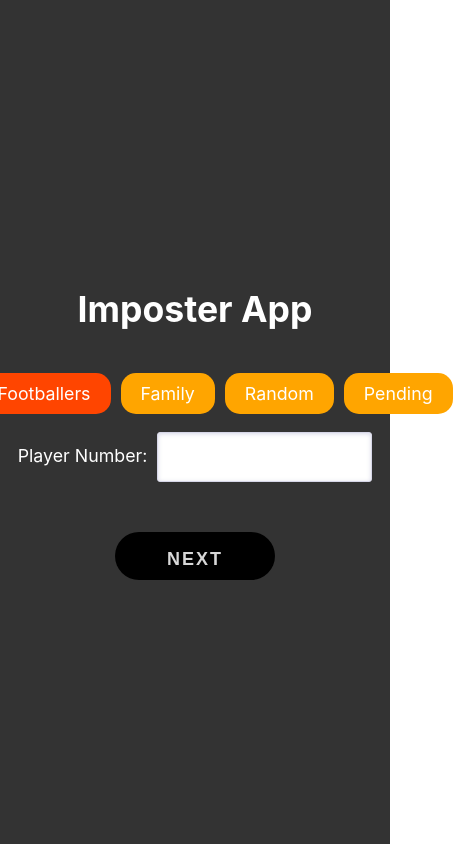
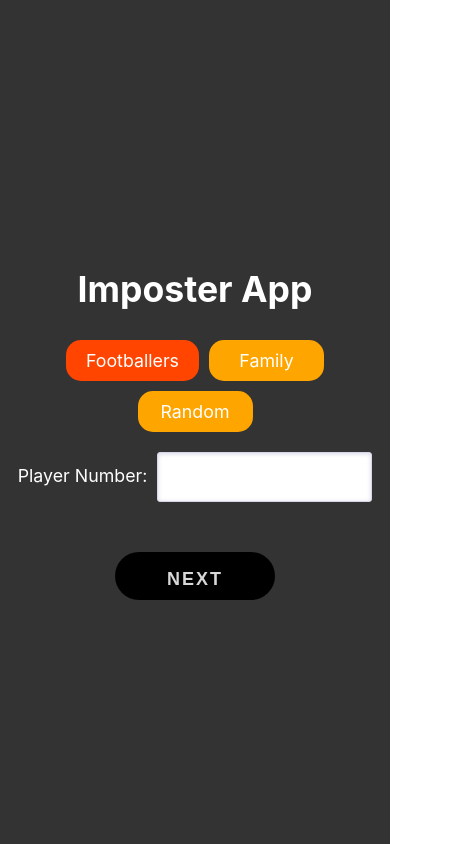
Before and after one commit to mhmdm97/imposter-app, a React (Create React App) app: page / in a window 390 px wide. Shown: the whole page, 453 px wide, since content can reach past the window. Built offline with nearby package versions, Linux system fonts and the light colour scheme; the HTML template or start-up script is replaced by a standard one.

Commit message:
responsive improvements

```diff
--- a/src/App.css
+++ b/src/App.css
@@ -55,10 +55,14 @@
 }
 .category-picker{
   display: flex;
-
+  max-width: 100vw;
+  justify-content: center;
   list-style: none;
+  margin: 0 0 15px 0; padding: 0;
+  flex-wrap: wrap;
 }
 .category-picker li{
+  min-width: 75px;
   display: block;
   padding: 10px 20px;
   border-radius: 15px;
@@ -69,9 +73,8 @@
   transition-property: background-color,border-color,color,box-shadow,filter;
   transition-duration: .3s;
 }
-.category-picker li:not(:first-child){
-  margin: 0;
-  margin-left: 10px;
+.category-picker li{
+  margin: 5px;
 }
 .category-picker li:not(.active):hover{
   background-color: white;
--- a/src/constants/constants.js
+++ b/src/constants/constants.js
@@ -181,11 +181,5 @@ export const itemLists = [
       "Arnold Schwarznigger",
       "Abdullah hbb albe w 3youne"
     ]
-  },
-  {
-    title: "Pending",
-    list: [
-      "imposter"
-    ]
   }
 ];
```
